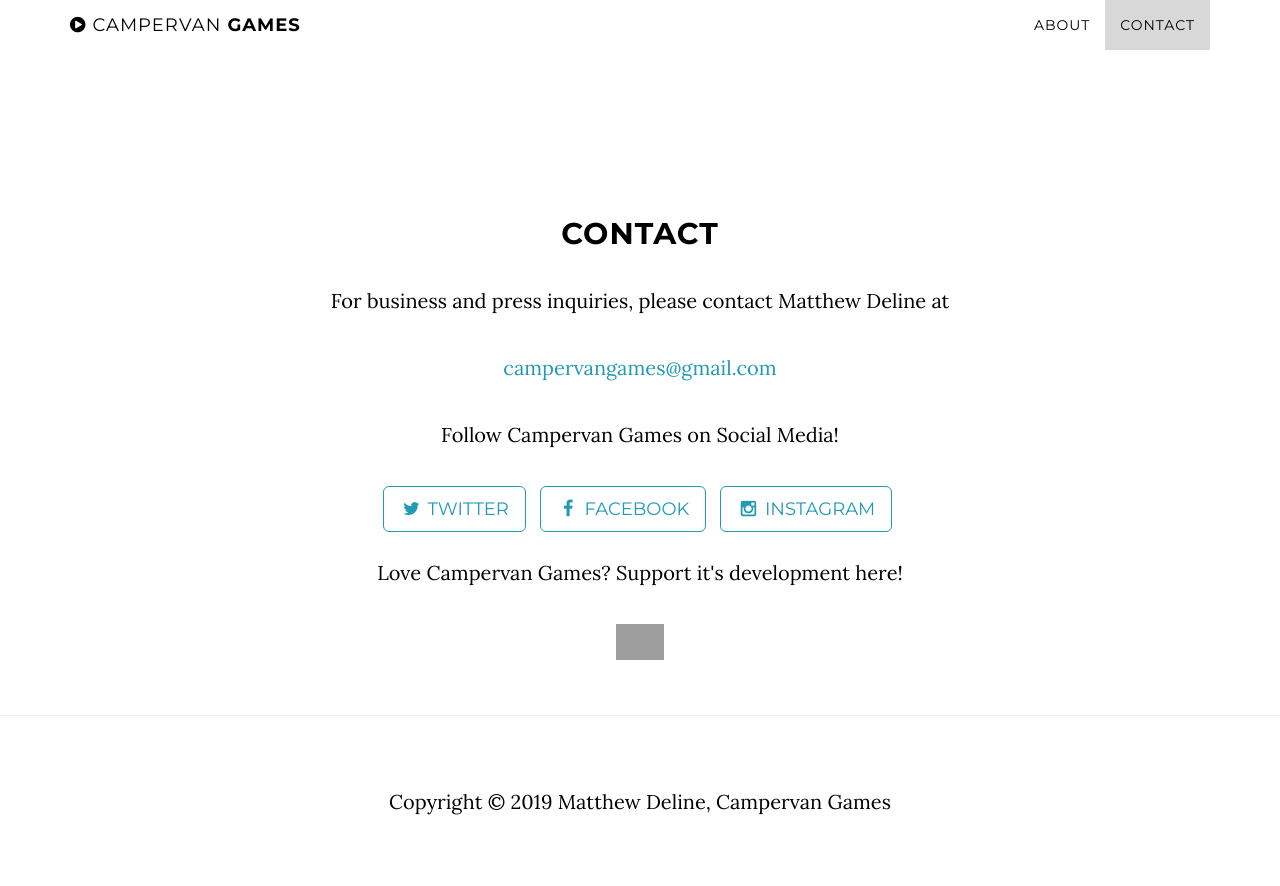
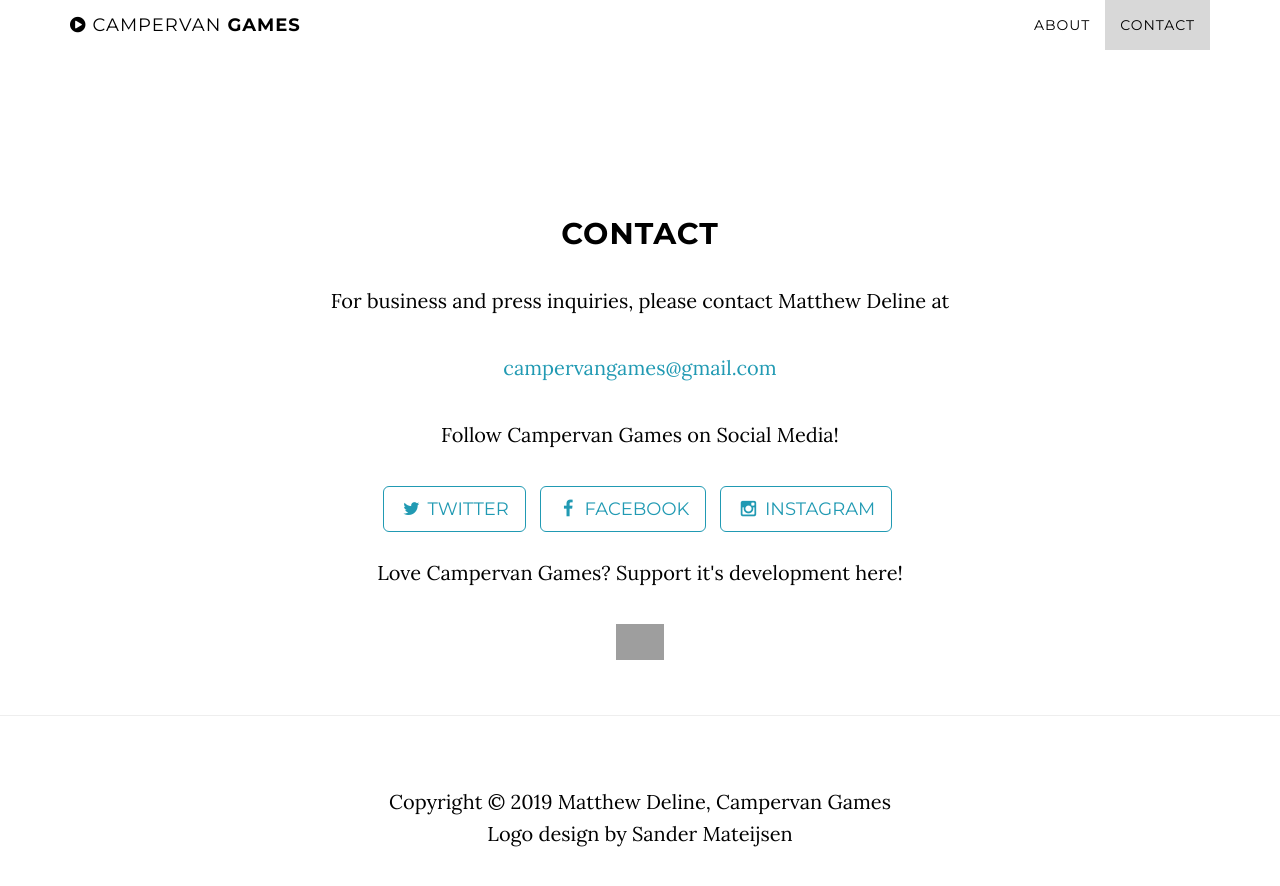
Before and after one commit to aradicaldreamer/campervan-games-website, a Jekyll site: the page built from index.html, in a window 1280 px wide and 900 px high, scrolled down 1381 px. Shown: the top 886 px of the window. Built offline with Jekyll 4.4.1, drawn with Linux system fonts in a browser that asks for light colours; grey boxes are pictures that could not be loaded.

Commit message:
Update footer.html with logo credit

```diff
--- a/_includes/footer.html
+++ b/_includes/footer.html
@@ -2,5 +2,6 @@
     <footer>
         <div class="container text-center">
             <p>Copyright &copy; 20{{ site.time | date: '%y' }} {{ site.footer }} </p>
+            <p>Logo design by Sander Mateijsen</p>
         </div>
     </footer>
```
